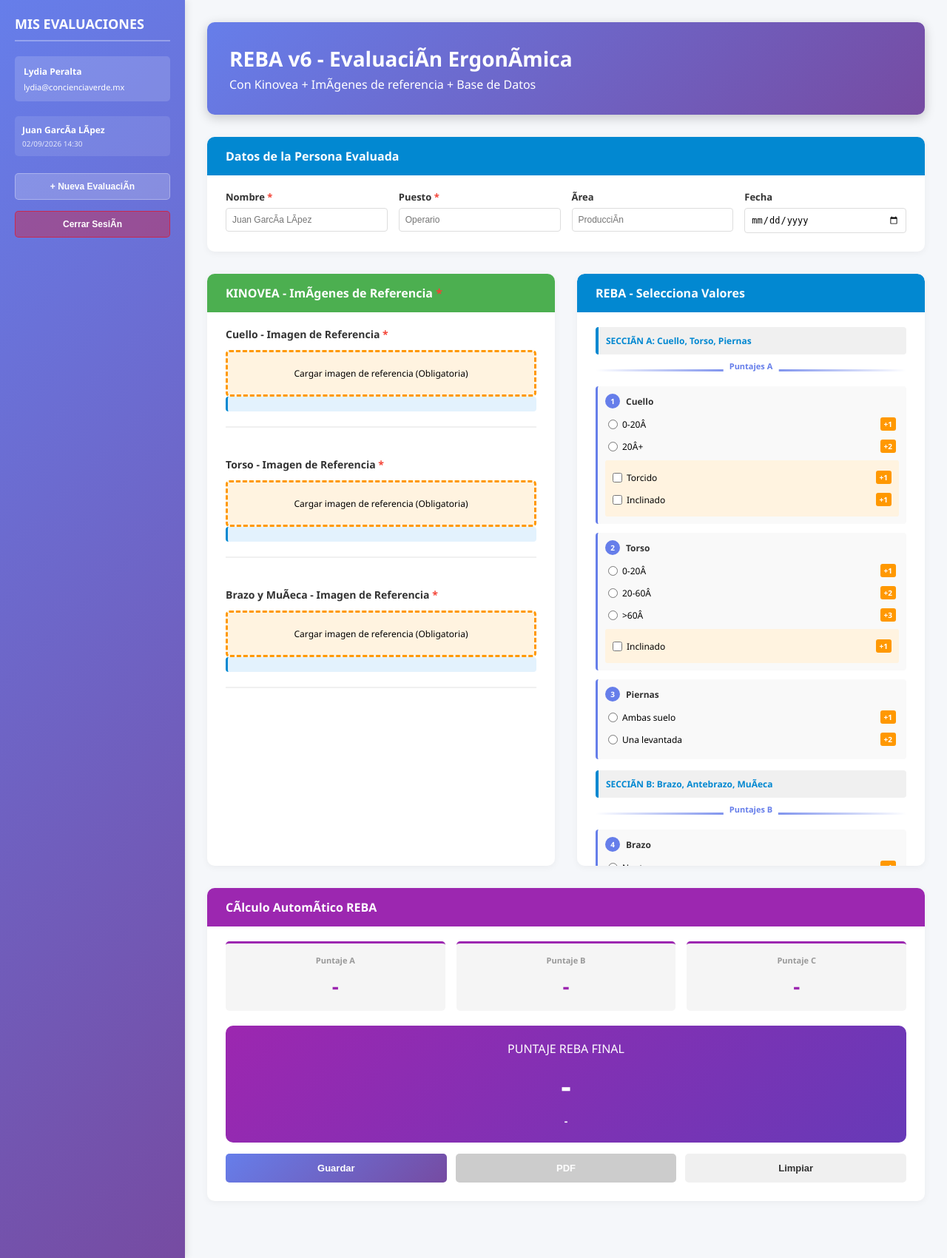
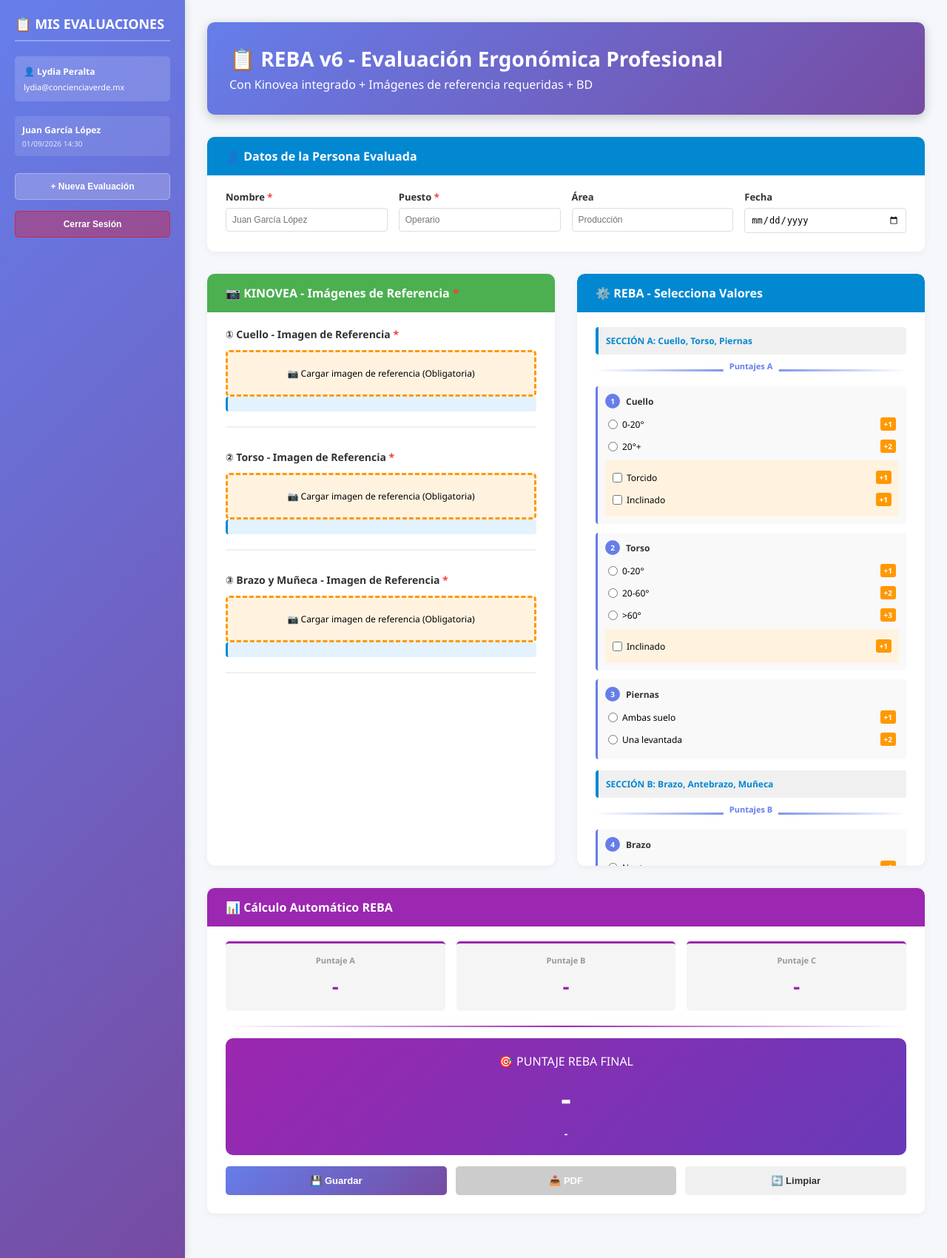
Before and after one commit to lydiavpv01-hash/ergonometapp-v2.0, a Python web app: template templates/reba_v6.html in a window 1280 px wide. Shown: the whole page at 74% size. Run offline with Jinja, Linux system fonts and the light colour scheme; the template is opened without the code that fills it, so the values that code supplies are empty.

Commit message:
Fix: Restaurar REBA v6 con encoding UTF-8 correcto y acentos

```diff
--- a/templates/reba_v6.html
+++ b/templates/reba_v6.html
@@ -2,9 +2,8 @@
 <html lang="es">
 <head>
     <meta charset="UTF-8">
-    <meta charset="UTF-8">
     <meta name="viewport" content="width=device-width, initial-scale=1.0">
-    <title>REBA v6 - EvaluaciÃn ErgonÃmica Profesional</title>
+    <title>REBA v6 - Evaluación Ergonómica Profesional</title>
     <style>
         * {
             margin: 0;
@@ -190,7 +189,7 @@
         }
 
         .imagen-bloque {
-            margin-bottom: 40px;
+            margin-bottom: 30px;
             padding-bottom: 20px;
             border-bottom: 2px solid #f0f0f0;
         }
@@ -235,7 +234,7 @@
         canvas {
             border: 2px solid #0288d1;
             border-radius: 5px;
-            display: none;
+            display: block;
             margin: 15px 0;
             background: white;
             width: 100%;
@@ -245,14 +244,10 @@
         }
 
         .kinovea-controles {
-            display: none;
+            display: flex;
             gap: 8px;
             margin: 12px 0;
             flex-wrap: wrap;
-        }
-
-        .kinovea-controles.visible {
-            display: flex !important;
         }
 
         .btn-kinovea {
@@ -446,6 +441,13 @@
             font-weight: 600;
         }
 
+        .resultado-separador {
+            background: linear-gradient(90deg, transparent, #9c27b0, transparent);
+            height: 2px;
+            margin: 15px 0;
+            border-radius: 1px;
+        }
+
         .resultado-grid {
             display: grid;
             grid-template-columns: repeat(3, 1fr);
@@ -542,46 +544,46 @@
     <div class="layout">
         <!-- SIDEBAR -->
         <aside class="sidebar">
-            <div class="sidebar-title"> MIS EVALUACIONES</div>
+            <div class="sidebar-title">📋 MIS EVALUACIONES</div>
 
             <div class="evaluador-info">
-                <div class="evaluador-nombre"> Lydia Peralta</div>
+                <div class="evaluador-nombre">👤 Lydia Peralta</div>
                 <div style="font-size: 11px; margin-top: 5px;">lydia@concienciaverde.mx</div>
             </div>
 
             <div id="listaEvaluaciones">
                 <div class="evaluacion-item">
-                    <div class="evaluador-nombre">Juan GarcÃa LÃpez</div>
-                    <div class="evaluacion-fecha">02/09/2026 14:30</div>
+                    <div class="evaluador-nombre">Juan García López</div>
+                    <div class="evaluacion-fecha">01/09/2026 14:30</div>
                 </div>
             </div>
 
-            <button class="btn-nueva-eval">+ Nueva EvaluaciÃn</button>
-            <button class="btn-logout">Cerrar SesiÃn</button>
+            <button class="btn-nueva-eval">+ Nueva Evaluación</button>
+            <button class="btn-logout">Cerrar Sesión</button>
         </aside>
 
         <!-- MAIN -->
         <main class="main-content">
             <div class="header">
-                <h1> REBA v6 - EvaluaciÃn ErgonÃmica</h1>
-                <p>Con Kinovea + ImÃgenes de referencia + Base de Datos</p>
+                <h1>📋 REBA v6 - Evaluación Ergonómica Profesional</h1>
+                <p>Con Kinovea integrado + Imágenes de referencia requeridas + BD</p>
             </div>
 
             <!-- DATOS PERSONA -->
             <div class="container">
-                <div class="container-title"> Datos de la Persona Evaluada</div>
+                <div class="container-title">👤 Datos de la Persona Evaluada</div>
                 <div class="form-grid">
                     <div class="form-group">
                         <label>Nombre <span class="required">*</span></label>
-                        <input type="text" id="nombre" placeholder="Juan GarcÃa LÃpez" required>
+                        <input type="text" id="nombre" placeholder="Juan García López" required>
                     </div>
                     <div class="form-group">
                         <label>Puesto <span class="required">*</span></label>
                         <input type="text" id="puesto" placeholder="Operario" required>
                     </div>
                     <div class="form-group">
-                        <label>Ãrea</label>
-                        <input type="text" id="area" placeholder="ProducciÃn">
+                        <label>Área</label>
+                        <input type="text" id="area" placeholder="Producción">
                     </div>
                     <div class="form-group">
                         <label>Fecha</label>
@@ -594,73 +596,73 @@
             <div class="main-grid">
                 <!-- KINOVEA -->
                 <div class="kinovea-container">
-                    <div class="kinovea-header"> KINOVEA - ImÃgenes de Referencia <span class="required">*</span></div>
+                    <div class="kinovea-header">📷 KINOVEA - Imágenes de Referencia <span class="required">*</span></div>
 
                     <!-- IMAGEN 1: CUELLO -->
                     <div class="imagen-bloque">
-                        <div class="imagen-titulo"> Cuello - Imagen de Referencia <span class="required">*</span></div>
+                        <div class="imagen-titulo">① Cuello - Imagen de Referencia <span class="required">*</span></div>
                         <div class="upload-area required-field" id="area1" onclick="document.getElementById('file1').click()">
-                             Cargar imagen de referencia (Obligatoria)
+                            📷 Cargar imagen de referencia (Obligatoria)
                         </div>
                         <input type="file" id="file1" class="file-input" accept="image/*" onchange="cargarImagen(1, this)">
-                        <canvas id="canvas1" width="600" height="400"></canvas>
-                        <div class="kinovea-controles" id="controles1">
-                            <button class="btn-kinovea btn-medir" onclick="kinovea1.iniciarMedir()"> Medir</button>
-                            <button class="btn-kinovea btn-editar" onclick="kinovea1.iniciarEditar()"> Editar</button>
-                            <button class="btn-kinovea btn-limpiar" onclick="kinovea1.limpiar()"> Limpiar</button>
+                        <canvas id="canvas1" width="600" height="400" style="display:none;"></canvas>
+                        <div class="kinovea-controles" id="controles1" style="display:none;">
+                            <button class="btn-kinovea btn-medir" onclick="kinovea1.iniciarMedir()">📏 Medir</button>
+                            <button class="btn-kinovea btn-editar" onclick="kinovea1.iniciarEditar()">✏️ Editar</button>
+                            <button class="btn-kinovea btn-limpiar" onclick="kinovea1.limpiar()">🗑️ Limpiar</button>
                         </div>
                         <div class="kinovea-info" id="info1"></div>
-                        <div class="error-message" id="error1"> Debes cargar una imagen de referencia para medir</div>
+                        <div class="error-message" id="error1">⚠️ Debes cargar una imagen de referencia para medir</div>
                     </div>
 
                     <!-- IMAGEN 2: TORSO -->
                     <div class="imagen-bloque">
-                        <div class="imagen-titulo"> Torso - Imagen de Referencia <span class="required">*</span></div>
+                        <div class="imagen-titulo">② Torso - Imagen de Referencia <span class="required">*</span></div>
                         <div class="upload-area required-field" id="area2" onclick="document.getElementById('file2').click()">
-                             Cargar imagen de referencia (Obligatoria)
+                            📷 Cargar imagen de referencia (Obligatoria)
                         </div>
                         <input type="file" id="file2" class="file-input" accept="image/*" onchange="cargarImagen(2, this)">
-                        <canvas id="canvas2" width="600" height="400"></canvas>
-                        <div class="kinovea-controles" id="controles2">
-                            <button class="btn-kinovea btn-medir" onclick="kinovea2.iniciarMedir()"> Medir</button>
-                            <button class="btn-kinovea btn-editar" onclick="kinovea2.iniciarEditar()"> Editar</button>
-                            <button class="btn-kinovea btn-limpiar" onclick="kinovea2.limpiar()"> Limpiar</button>
+                        <canvas id="canvas2" width="600" height="400" style="display:none;"></canvas>
+                        <div class="kinovea-controles" id="controles2" style="display:none;">
+                            <button class="btn-kinovea btn-medir" onclick="kinovea2.iniciarMedir()">📏 Medir</button>
+                            <button class="btn-kinovea btn-editar" onclick="kinovea2.iniciarEditar()">✏️ Editar</button>
+                            <button class="btn-kinovea btn-limpiar" onclick="kinovea2.limpiar()">🗑️ Limpiar</button>
                         </div>
                         <div class="kinovea-info" id="info2"></div>
-                        <div class="error-message" id="error2"> Debes cargar una imagen de referencia para medir</div>
+                        <div class="error-message" id="error2">⚠️ Debes cargar una imagen de referencia para medir</div>
                     </div>
 
                     <!-- IMAGEN 3: BRAZO -->
                     <div class="imagen-bloque">
-                        <div class="imagen-titulo"> Brazo y MuÃeca - Imagen de Referencia <span class="required">*</span></div>
+                        <div class="imagen-titulo">③ Brazo y Muñeca - Imagen de Referencia <span class="required">*</span></div>
                         <div class="upload-area required-field" id="area3" onclick="document.getElementById('file3').click()">
-                             Cargar imagen de referencia (Obligatoria)
+                            📷 Cargar imagen de referencia (Obligatoria)
                         </div>
                         <input type="file" id="file3" class="file-input" accept="image/*" onchange="cargarImagen(3, this)">
-                        <canvas id="canvas3" width="600" height="400"></canvas>
-                        <div class="kinovea-controles" id="controles3">
-                            <button class="btn-kinovea btn-medir" onclick="kinovea3.iniciarMedir()"> Medir</button>
-                            <button class="btn-kinovea btn-editar" onclick="kinovea3.iniciarEditar()"> Editar</button>
-                            <button class="btn-kinovea btn-limpiar" onclick="kinovea3.limpiar()"> Limpiar</button>
+                        <canvas id="canvas3" width="600" height="400" style="display:none;"></canvas>
+                        <div class="kinovea-controles" id="controles3" style="display:none;">
+                            <button class="btn-kinovea btn-medir" onclick="kinovea3.iniciarMedir()">📏 Medir</button>
+                            <button class="btn-kinovea btn-editar" onclick="kinovea3.iniciarEditar()">✏️ Editar</button>
+                            <button class="btn-kinovea btn-limpiar" onclick="kinovea3.limpiar()">🗑️ Limpiar</button>
                         </div>
                         <div class="kinovea-info" id="info3"></div>
-                        <div class="error-message" id="error3"> Debes cargar una imagen de referencia para medir</div>
+                        <div class="error-message" id="error3">⚠️ Debes cargar una imagen de referencia para medir</div>
                     </div>
                 </div>
 
                 <!-- INPUTS REBA -->
                 <div class="inputs-container">
-                    <div class="inputs-header"> REBA - Selecciona Valores</div>
+                    <div class="inputs-header">⚙️ REBA - Selecciona Valores</div>
 
-                    <div class="grupo-titulo">SECCIÃN A: Cuello, Torso, Piernas</div>
+                    <div class="grupo-titulo">SECCIÓN A: Cuello, Torso, Piernas</div>
                     <div class="separador-puntaje" style="position: relative;">
                         <div class="separador-label">Puntajes A</div>
                     </div>
 
                     <div class="opcion-grupo">
                         <div class="opcion-titulo"><span class="opcion-numero">1</span>Cuello</div>
-                        <div class="opcion-item"><input type="radio" name="cuello" value="1" onchange="calcular()"><label>0-20Â</label><span class="puntos">+1</span></div>
-                        <div class="opcion-item"><input type="radio" name="cuello" value="2" onchange="calcular()"><label>20Â+</label><span class="puntos">+2</span></div>
+                        <div class="opcion-item"><input type="radio" name="cuello" value="1" onchange="calcular()"><label>0-20°</label><span class="puntos">+1</span></div>
+                        <div class="opcion-item"><input type="radio" name="cuello" value="2" onchange="calcular()"><label>20°+</label><span class="puntos">+2</span></div>
                         <div style="margin-top: 6px; padding: 6px; background: #fff3e0; border-radius: 3px;">
                             <div class="opcion-item"><input type="checkbox" id="cuello_t" onchange="calcular()"><label for="cuello_t">Torcido</label><span class="puntos">+1</span></div>
                             <div class="opcion-item"><input type="checkbox" id="cuello_i" onchange="calcular()"><label for="cuello_i">Inclinado</label><span class="puntos">+1</span></div>
@@ -669,9 +671,9 @@
 
                     <div class="opcion-grupo">
                         <div class="opcion-titulo"><span class="opcion-numero">2</span>Torso</div>
-                        <div class="opcion-item"><input type="radio" name="torso" value="1" onchange="calcular()"><label>0-20Â</label><span class="puntos">+1</span></div>
-                        <div class="opcion-item"><input type="radio" name="torso" value="2" onchange="calcular()"><label>20-60Â</label><span class="puntos">+2</span></div>
-                        <div class="opcion-item"><input type="radio" name="torso" value="3" onchange="calcular()"><label>>60Â</label><span class="puntos">+3</span></div>
+                        <div class="opcion-item"><input type="radio" name="torso" value="1" onchange="calcular()"><label>0-20°</label><span class="puntos">+1</span></div>
+                        <div class="opcion-item"><input type="radio" name="torso" value="2" onchange="calcular()"><label>20-60°</label><span class="puntos">+2</span></div>
+                        <div class="opcion-item"><input type="radio" name="torso" value="3" onchange="calcular()"><label>>60°</label><span class="puntos">+3</span></div>
                         <div style="margin-top: 6px; padding: 6px; background: #fff3e0; border-radius: 3px;">
                             <div class="opcion-item"><input type="checkbox" id="torso_i" onchange="calcular()"><label for="torso_i">Inclinado</label><span class="puntos">+1</span></div>
                         </div>
@@ -683,7 +685,7 @@
                         <div class="opcion-item"><input type="radio" name="piernas" value="2" onchange="calcular()"><label>Una levantada</label><span class="puntos">+2</span></div>
                     </div>
 
-                    <div class="grupo-titulo">SECCIÃN B: Brazo, Antebrazo, MuÃeca</div>
+                    <div class="grupo-titulo">SECCIÓN B: Brazo, Antebrazo, Muñeca</div>
                     <div class="separador-puntaje" style="position: relative;">
                         <div class="separador-label">Puntajes B</div>
                     </div>
@@ -696,17 +698,17 @@
 
                     <div class="opcion-grupo">
                         <div class="opcion-titulo"><span class="opcion-numero">5</span>Antebrazo</div>
-                        <div class="opcion-item"><input type="radio" name="antebrazo" value="1" onchange="calcular()"><label>60-100Â</label><span class="puntos">+1</span></div>
+                        <div class="opcion-item"><input type="radio" name="antebrazo" value="1" onchange="calcular()"><label>60-100°</label><span class="puntos">+1</span></div>
                         <div class="opcion-item"><input type="radio" name="antebrazo" value="2" onchange="calcular()"><label>Resto</label><span class="puntos">+2</span></div>
                     </div>
 
                     <div class="opcion-grupo">
-                        <div class="opcion-titulo"><span class="opcion-numero">6</span>MuÃeca</div>
+                        <div class="opcion-titulo"><span class="opcion-numero">6</span>Muñeca</div>
                         <div class="opcion-item"><input type="radio" name="muneca" value="1" onchange="calcular()"><label>Neutro</label><span class="puntos">+1</span></div>
-                        <div class="opcion-item"><input type="radio" name="muneca" value="2" onchange="calcular()"><label>Â15Â</label><span class="puntos">+2</span></div>
+                        <div class="opcion-item"><input type="radio" name="muneca" value="2" onchange="calcular()"><label>±15°</label><span class="puntos">+2</span></div>
                     </div>
 
-                    <div class="grupo-titulo">SECCIÃN C: Carga y Acoplamiento</div>
+                    <div class="grupo-titulo">SECCIÓN C: Carga y Acoplamiento</div>
                     <div class="separador-puntaje" style="position: relative;">
                         <div class="separador-label">Puntajes C</div>
                     </div>
@@ -722,7 +724,7 @@
 
             <!-- RESULTADO -->
             <div class="resultado-container">
-                <div class="resultado-header"> CÃlculo AutomÃtico REBA</div>
+                <div class="resultado-header">📊 Cálculo Automático REBA</div>
 
                 <div class="resultado-grid">
                     <div class="resultado-caja">
@@ -739,16 +741,18 @@
                     </div>
                 </div>
 
+                <div class="resultado-separador"></div>
+
                 <div class="puntuacion-final">
-                    <div> PUNTAJE REBA FINAL</div>
+                    <div>🎯 PUNTAJE REBA FINAL</div>
                     <div class="puntuacion-valor" id="puntajeReba">-</div>
                     <div style="font-size: 14px; font-weight: 600;" id="riesgo">-</div>
                 </div>
 
                 <div class="botones">
-                    <button class="btn btn-guardar" onclick="guardarEvaluacion()"> Guardar</button>
-                    <button class="btn btn-pdf" id="btnPDF" disabled onclick="descargarPDF()"> PDF</button>
-                    <button class="btn btn-reset" onclick="limpiar()"> Limpiar</button>
+                    <button class="btn btn-guardar" onclick="guardarEvaluacion()">💾 Guardar</button>
+                    <button class="btn btn-pdf" id="btnPDF" disabled onclick="descargarPDF()">📥 PDF</button>
+                    <button class="btn btn-reset" onclick="limpiar()">🔄 Limpiar</button>
                 </div>
             </div>
         </main>
@@ -784,7 +788,7 @@
                         this.canvas.height = img.height * scale;
                         this.canvas.style.display = 'block';
                         this.redraw();
-                        document.getElementById(this.infoId).textContent = ' Imagen cargada - Haz clic en [ Medir]';
+                        document.getElementById(this.infoId).textContent = '✅ Imagen cargada - Haz clic en [📏 Medir]';
                     };
                     img.src = e.target.result;
                 };
@@ -799,7 +803,7 @@
                 const btn = controles.querySelector('.btn-medir');
                 if (this.mode === 'measure') {
                     btn.classList.add('active');
-                    document.getElementById(this.infoId).textContent = ' Modo MEDIR: Haz 3 clics (inicio  articulaciÃn  fin)';
+                    document.getElementById(this.infoId).textContent = '🎯 Modo MEDIR: Haz 3 clics (inicio → articulación → fin)';
                 } else {
                     btn.classList.remove('active');
                     document.getElementById(this.infoId).textContent = '';
@@ -814,7 +818,7 @@
                 const btn = controles.querySelector('.btn-editar');
                 if (this.mode === 'edit') {
                     btn.classList.add('active');
-                    document.getElementById(this.infoId).textContent = ' Modo EDITAR: Arrastra puntos para ajustar';
+                    document.getElementById(this.infoId).textContent = '✏️ Modo EDITAR: Arrastra puntos para ajustar';
                 } else {
                     btn.classList.remove('active');
                 }
@@ -825,7 +829,7 @@
                 this.mode = 'none';
                 this.updateButtonStates();
                 this.redraw();
-                document.getElementById(this.infoId).textContent = ' MediciÃn limpiada';
+                document.getElementById(this.infoId).textContent = '🗑️ Medición limpiada';
             }
 
             updateButtonStates() {
@@ -907,7 +911,7 @@
                 const mag2 = Math.sqrt(v2.x * v2.x + v2.y * v2.y);
                 const cos_a = Math.max(-1, Math.min(1, dot / (mag1 * mag2)));
                 const angulo = Math.acos(cos_a) * 180 / Math.PI;
-                document.getElementById(this.infoId).textContent = ` Ãngulo: ${angulo.toFixed(1)}Â`;
+                document.getElementById(this.infoId).textContent = `📐 Ángulo: ${angulo.toFixed(1)}°`;
                 return angulo;
             }
 
@@ -952,32 +956,31 @@
             }
         }
 
-        // Instancias Kinovea
-        let kinovea1 = new Kinovea('canvas1');
-        let kinovea2 = new Kinovea('canvas2');
-        let kinovea3 = new Kinovea('canvas3');
+        let kinovea1, kinovea2, kinovea3;
 
-        // FunciÃn para cargar imagen
         function cargarImagen(num, input) {
             const file = input.files[0];
             if (!file) return;
 
-            const canvas = document.getElementById('canvas' + num);
+            if (!window['kinovea' + num]) {
+                window['kinovea' + num] = new Kinovea('canvas' + num);
+            }
+
+            window['kinovea' + num].cargarImagen(file);
+
             const controles = document.getElementById('controles' + num);
             const area = document.getElementById('area' + num);
-            const kinovea = window['kinovea' + num];
+            const error = document.getElementById('error' + num);
 
-            // Cargar imagen en Kinovea
-            kinovea.cargarImagen(file);
-
-            // Mostrar canvas y controles
-            canvas.style.display = 'block';
-            controles.classList.add('visible');
-
-            // Actualizar Ãrea
+            controles.style.display = 'flex';
             area.classList.add('loaded');
             area.classList.remove('required-field');
+            error.style.display = 'none';
         }
+
+        kinovea1 = new Kinovea('canvas1');
+        kinovea2 = new Kinovea('canvas2');
+        kinovea3 = new Kinovea('canvas3');
 
         // Tablas REBA
         const tablaA = [
@@ -1026,7 +1029,7 @@
             cc = Math.min(12, cc);
 
             let r = cc;
-            let risk = r === 1 ? ' Riesgo MÃnimo' : r <= 3 ? ' Riesgo Bajo' : r <= 7 ? '´ Riesgo Medio' : r <= 10 ? '´´ Riesgo Alto' : '´´´ Riesgo Muy Alto';
+            let risk = r === 1 ? '✅ Riesgo Mínimo' : r <= 3 ? '⚠️ Riesgo Bajo' : r <= 7 ? '🔴 Riesgo Medio' : r <= 10 ? '🔴🔴 Riesgo Alto' : '🔴🔴🔴 Riesgo Muy Alto';
 
             document.getElementById('resultA').textContent = a;
             document.getElementById('resultB').textContent = b;
@@ -1038,14 +1041,14 @@
 
         function guardarEvaluacion() {
             if (!document.getElementById('nombre').value) {
-                alert(' Completa nombre');
+                alert('⚠️ Completa nombre');
                 return;
             }
-            alert(' EvaluaciÃn guardada en BD');
+            alert('✅ Evaluación guardada en BD');
         }
 
         function descargarPDF() {
-            alert(' Descargando PDF...');
+            alert('📥 Descargando PDF...');
         }
 
         function limpiar() {
```
